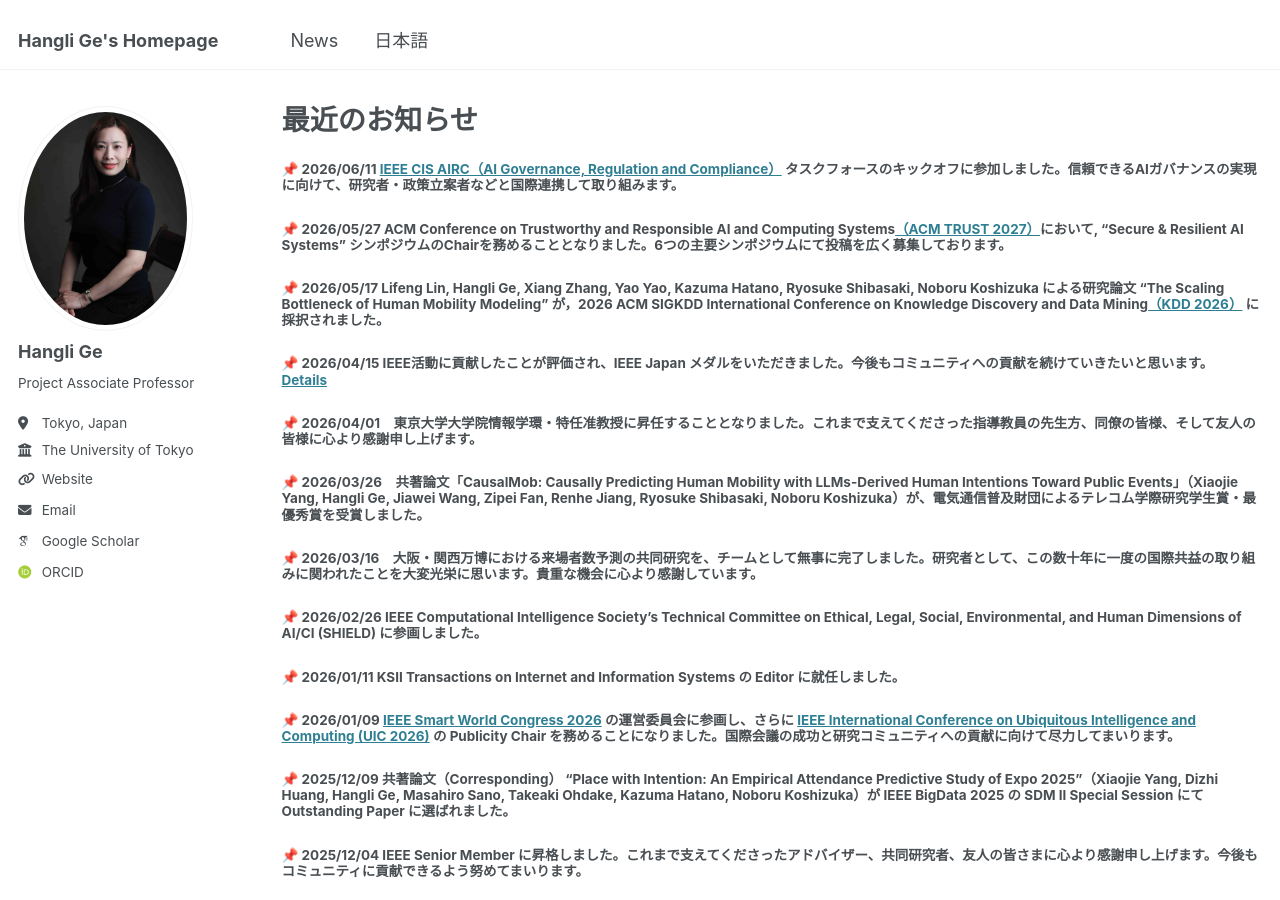
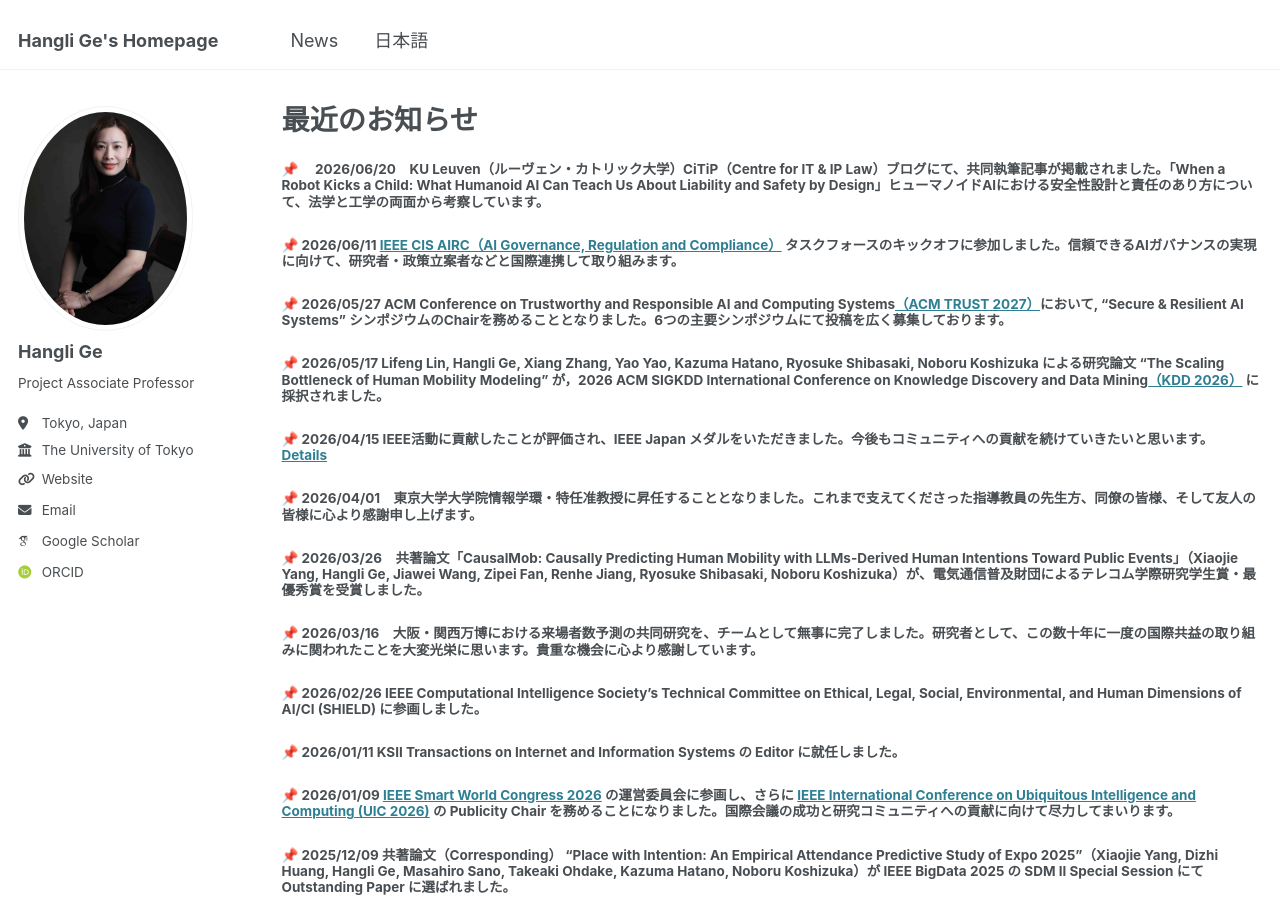
Before and after one commit to christie888/christie888.github.io, a Jekyll site: the page built from _pages/post_jp.md, in a window 1280 px wide and 900 px high. Built offline with Jekyll 4.4.1, drawn with Linux system fonts in a browser that asks for light colours; some web fonts are replaced.

Commit message:
Update post_jp.md

```diff
--- a/_pages/post_jp.md
+++ b/_pages/post_jp.md
@@ -3,6 +3,8 @@ layout: archive
 title: "最近のお知らせ"
 permalink: post_jp/
 ---
+
+##### 📌 　2026/06/20　KU Leuven（ルーヴェン・カトリック大学）CiTiP（Centre for IT & IP Law）ブログにて、共同執筆記事が掲載されました。「When a Robot Kicks a Child: What Humanoid AI Can Teach Us About Liability and Safety by Design」ヒューマノイドAIにおける安全性設計と責任のあり方について、法学と工学の両面から考察しています。
 
 ##### 📌 2026/06/11 [IEEE CIS AIRC（AI Governance, Regulation and Compliance）](https://cis.taskforce.ieee.org/airc/) タスクフォースのキックオフに参加しました。信頼できるAIガバナンスの実現に向けて、研究者・政策立案者などと国際連携して取り組みます。
 
```
